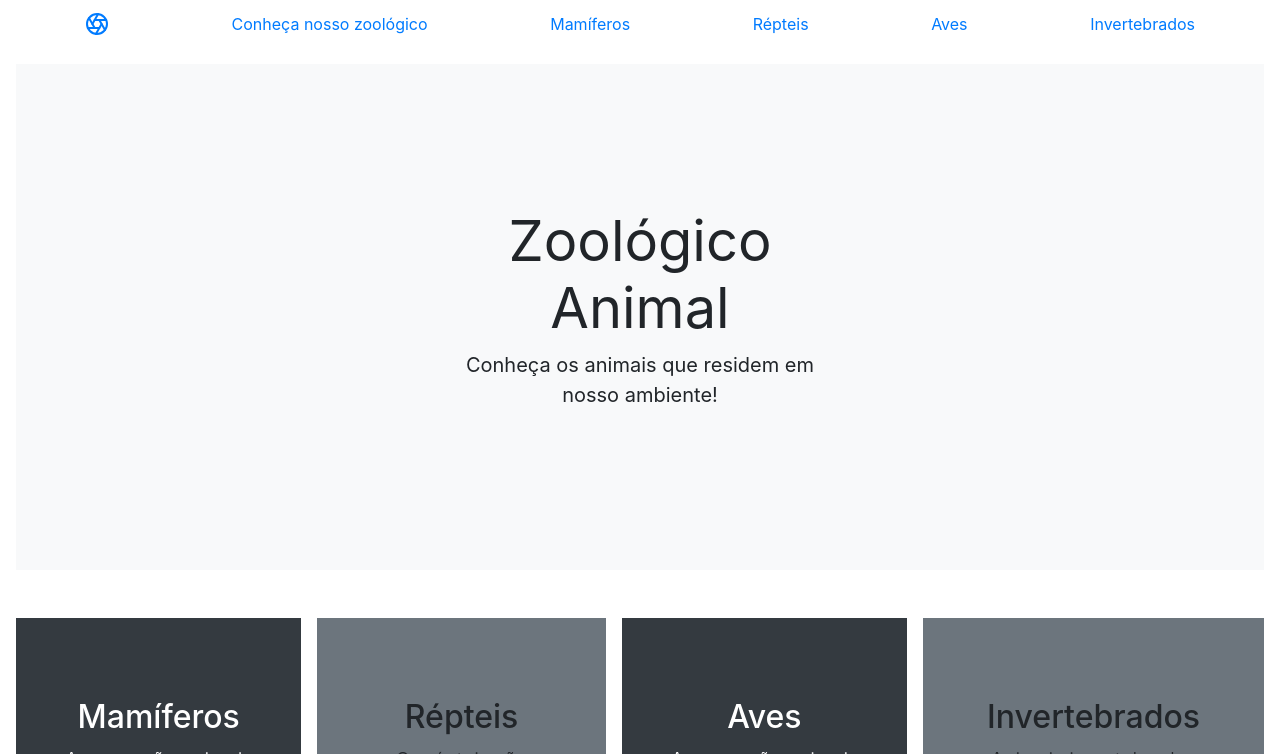
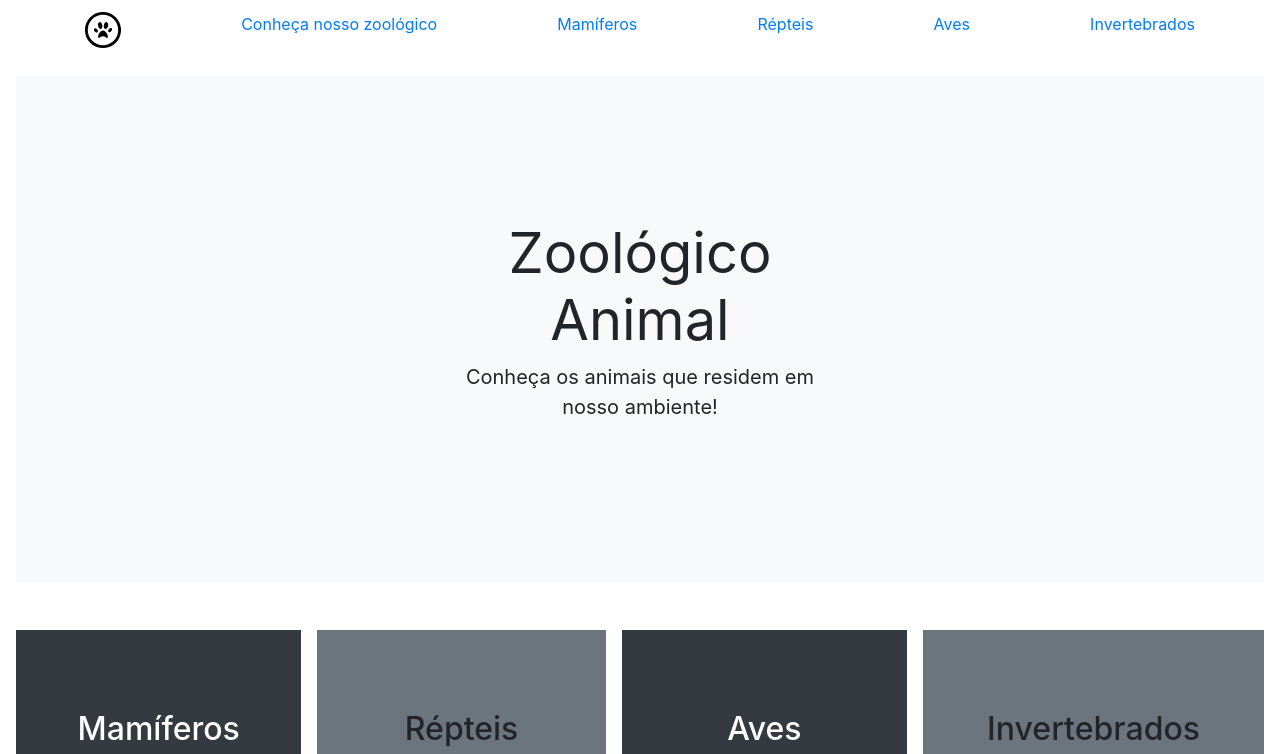
Before and after one commit to Gabrielsandres/Boostrap, a plain HTML site: page index.html in a window 1280 px wide. Shown: the top 754 px of the page. Drawn offline with nearby package versions, Linux system fonts and the light colour scheme; files that its build step writes are made by us from their sources; a script that the page names is missing; files whose address does not match are found by name.

Commit message:
Add files via upload

```diff
--- a/index.html
+++ b/index.html
@@ -1,5 +1,6 @@
-<!DOCTYPE html>
+<!DOCTYPE svg PUBLIC "-//W3C//DTD SVG 1.1//EN" "http://www.w3.org/Graphics/SVG/1.1/DTD/svg11.dtd" html>
 <html lang="en">
+
 <head>
   <meta charset="utf-8">
   <meta name="viewport" content="width=device-width, initial-scale=1, shrink-to-fit=no">
@@ -20,13 +21,35 @@
   <!-- Estilos customizados para esse template -->
   <link href="style.css" rel="stylesheet">
 </head>
+
 <body>
 
-    <nav class="site-header sticky-top py-1">
+  <nav class="site-header absolute py-1">
     <div class="container d-flex flex-column flex-md-row justify-content-between">
       <a class="py-2" href="#">
-          <svg xmlns="http://www.w3.org/2000/svg" width="24" height="24" viewBox="0 0 24 24" fill="none" stroke="currentColor" stroke-width="2" stroke-linecap="round" stroke-linejoin="round" class="d-block mx-auto"><circle cx="12" cy="12" r="10"></circle><line x1="14.31" y1="8" x2="20.05" y2="17.94"></line><line x1="9.69" y1="8" x2="21.17" y2="8"></line><line x1="7.38" y1="12" x2="13.12" y2="2.06"></line><line x1="9.69" y1="16" x2="3.95" y2="6.06"></line><line x1="14.31" y1="16" x2="2.83" y2="16"></line><line x1="16.62" y1="12" x2="10.88" y2="21.94"></line></svg>
+        <svg fill="#000000" version="1.1" id="Layer_1" xmlns="http://www.w3.org/2000/svg" xmlns:xlink="http://www.w3.org/1999/xlink"
+	 width="36px" height="36px" viewBox="0 0 512 512" enable-background="new 0 0 512 512" xml:space="preserve">
+<g>
+	<path d="M256-0.5C114.333-0.5-0.5,114.333-0.5,256S114.333,512.5,256,512.5S512.5,397.667,512.5,256S397.667-0.5,256-0.5z
+		 M256,472.422C136.47,472.422,39.578,375.53,39.578,256C39.578,136.47,136.47,39.578,256,39.578
+		c119.53,0,216.422,96.892,216.422,216.422C472.422,375.53,375.53,472.422,256,472.422z"/>
+	<path d="M133.48,236.619c-9.394,8.673-6.982,27.397,5.385,41.863c12.368,14.45,29.996,19.131,39.374,10.427
+		c9.378-8.643,6.967-27.397-5.401-41.832C160.47,232.642,142.842,227.945,133.48,236.619z"/>
+	<path d="M338.833,243.757c-11.006,15.625-11.694,34.52-1.55,42.223c10.129,7.671,27.257,1.314,38.247-14.325
+		c10.99-15.593,11.679-34.473,1.55-42.191C366.95,221.777,349.808,228.18,338.833,243.757z"/>
+	<path d="M226.129,240.125c16.517-3.977,25.111-28.65,19.179-55.107c-5.887-26.458-24.078-44.681-40.595-40.705
+		c-16.501,4.008-25.08,28.681-19.194,55.139C191.452,225.879,209.628,244.102,226.129,240.125z"/>
+	<path d="M309.057,144.313c-16.501-3.977-34.677,14.247-40.595,40.705c-5.918,26.458,2.661,51.131,19.193,55.107
+		c16.485,3.976,34.677-14.247,40.595-40.673C334.184,172.995,325.558,148.321,309.057,144.313z"/>
+	<path d="M256,262.513c-39.374,0-68.932,62.7-68.932,83.444c0,51.005,29.558-1.613,68.932-1.613c39.39,0,68.932,52.618,68.932,1.613
+		C324.932,325.213,295.39,262.513,256,262.513z"/>
+</g>
+</svg>
       </a>
+
+
+
+
       <a class="py-2 d-none d-md-inline-block" href="#">Conheça nosso zoológico</a>
       <a class="py-2 d-none d-md-inline-block" href="#">Mamíferos</a>
       <a class="py-2 d-none d-md-inline-block" href="#">Répteis</a>
@@ -49,30 +72,42 @@
     <div class="bg-dark mr-md-3 pt-3 px-3 pt-md-5 px-md-5 text-center text-white overflow-hidden">
       <div class="my-3 py-3">
         <h2 class="display-5">Mamíferos</h2>
-          <p class="lead">As aves são animais vertebrados, de sangue quente (homeotérmicos), que possuem o corpo revestido de penas. Com cerca de 9000 espécies conhecidas, elas ocupam vários tipos de ambientes e, de maneira geral, dominam o ar.</p>
+        <p class="lead">As aves são animais vertebrados, de sangue quente (homeotérmicos), que possuem o corpo revestido
+          de penas. Com cerca de 9000 espécies conhecidas, elas ocupam vários tipos de ambientes e, de maneira geral,
+          dominam o ar.</p>
       </div>
-        <div class="bg-light shadow-sm mx-auto" style="width: 80%; height: 300px; border-radius: 21px 21px 0 0;"><img src="Leao.jpg" style="width: 100%; height: 100%; border-radius: 5px;"></div>
+      <div class="bg-light shadow-sm mx-auto" style="width: 80%; height: 300px; border-radius: 21px 21px 0 0;"><img
+          src="Leao.jpg" style="width: 100%; height: 100%; border-radius: 5px;"></div>
     </div>
     <div class="bg-secondary mr-md-3 pt-3 px-3 pt-md-5 px-md-5 text-center overflow-hidden">
       <div class="my-3 p-3">
         <h2 class="display-5">Répteis</h2>
-          <p class="lead">Os répteis são animais que possuem como características principais o corpo com poucas glândulas, impermeável e coberto por escamas e/ou placas ósseas; a presença de pulmões bastante eficientes; e ovos com casca e anexos.</p>
+        <p class="lead">Os répteis são animais que possuem como características principais o corpo com poucas glândulas,
+          impermeável e coberto por escamas e/ou placas ósseas; a presença de pulmões bastante eficientes; e ovos com
+          casca e anexos.</p>
       </div>
-        <div class="bg-dark shadow-sm mx-auto" style="width: 80%; height: 300px; border-radius: 21px 21px 0 0;"><img src="Dragao.jpg" style="width: 100%; height: 100%; border-radius: 5px;"></div>
+      <div class="bg-dark shadow-sm mx-auto" style="width: 80%; height: 300px; border-radius: 21px 21px 0 0;"><img
+          src="Dragao.jpg" style="width: 100%; height: 100%; border-radius: 5px;"></div>
     </div>
     <div class="bg-dark mr-md-3 pt-3 px-3 pt-md-5 px-md-5 text-center text-white overflow-hidden">
       <div class="my-3 py-3">
         <h2 class="display-5">Aves</h2>
-          <p class="lead">As aves são animais vertebrados, de sangue quente (homeotérmicos), que possuem o corpo revestido de penas. Com cerca de 9000 espécies conhecidas, elas ocupam vários tipos de ambientes e, de maneira geral, dominam o ar.</p>
+        <p class="lead">As aves são animais vertebrados, de sangue quente (homeotérmicos), que possuem o corpo revestido
+          de penas. Com cerca de 9000 espécies conhecidas, elas ocupam vários tipos de ambientes e, de maneira geral,
+          dominam o ar.</p>
       </div>
-        <div class="bg-light shadow-sm mx-auto" style="width: 80%; height: 300px; border-radius: 21px 21px 0 0;"><img src="ave.jpg" style="width: 100%; height: 100%; border-radius: 5px;" ></div>
+      <div class="bg-light shadow-sm mx-auto" style="width: 80%; height: 300px; border-radius: 21px 21px 0 0;"><img
+          src="ave.jpg" style="width: 100%; height: 100%; border-radius: 5px;"></div>
     </div>
     <div class="bg-secondary mr-md-3 pt-3 px-3 pt-md-5 px-md-5 text-center overflow-hidden">
       <div class="my-3 p-3">
         <h2 class="display-5">Invertebrados</h2>
-            <p class="lead">Animais invertebrados caracterizam-se pela ausência de uma coluna vertebral e de crânio. Como exemplo podemos citar os insetos, crustáceos e anelídeos. Os invertebrados são animais que não apresentam coluna vertebral e crânio.</p>
+        <p class="lead">Animais invertebrados caracterizam-se pela ausência de uma coluna vertebral e de crânio. Como
+          exemplo podemos citar os insetos, crustáceos e anelídeos. Os invertebrados são animais que não apresentam
+          coluna vertebral e crânio.</p>
       </div>
-          <div class="bg-dark shadow-sm mx-auto" style="width: 80%; height: 300px; border-radius: 21px 21px 0 0;"><img src="caramujo.jpg" style="width: 100%; height: 100%; border-radius: 5px; "></div>
+      <div class="bg-dark shadow-sm mx-auto" style="width: 80%; height: 300px; border-radius: 21px 21px 0 0;"><img
+          src="caramujo.jpg" style="width: 100%; height: 100%; border-radius: 5px; "></div>
     </div>
 
   </div>
@@ -86,7 +121,16 @@
   <footer class="container py-5">
     <div class="row">
       <div class="col-12 col-md">
-          <svg xmlns="http://www.w3.org/2000/svg" width="24" height="24" viewBox="0 0 24 24" fill="none" stroke="currentColor" stroke-width="2" stroke-linecap="round" stroke-linejoin="round" class="d-block mb-2"><circle cx="12" cy="12" r="10"></circle><line x1="14.31" y1="8" x2="20.05" y2="17.94"></line><line x1="9.69" y1="8" x2="21.17" y2="8"></line><line x1="7.38" y1="12" x2="13.12" y2="2.06"></line><line x1="9.69" y1="16" x2="3.95" y2="6.06"></line><line x1="14.31" y1="16" x2="2.83" y2="16"></line><line x1="16.62" y1="12" x2="10.88" y2="21.94"></line></svg>
+        <svg xmlns="http://www.w3.org/2000/svg" width="24" height="24" viewBox="0 0 24 24" fill="none"
+          stroke="currentColor" stroke-width="2" stroke-linecap="round" stroke-linejoin="round" class="d-block mb-2">
+          <circle cx="12" cy="12" r="10"></circle>
+          <line x1="14.31" y1="8" x2="20.05" y2="17.94"></line>
+          <line x1="9.69" y1="8" x2="21.17" y2="8"></line>
+          <line x1="7.38" y1="12" x2="13.12" y2="2.06"></line>
+          <line x1="9.69" y1="16" x2="3.95" y2="6.06"></line>
+          <line x1="14.31" y1="16" x2="2.83" y2="16"></line>
+          <line x1="16.62" y1="12" x2="10.88" y2="21.94"></line>
+        </svg>
         <small class="d-block mb-3 text-muted">© 2017-2018</small>
       </div>
       <div class="col-6 col-md">
@@ -134,7 +178,9 @@
   <!-- Principal JavaScript do Bootstrap
     ================================================== -->
   <!-- Foi colocado no final para a página carregar mais rápido -->
-    <script src="https://code.jquery.com/jquery-3.3.1.slim.min.js" integrity="sha384-q8i/X+965DzO0rT7abK41JStQIAqVgRVzpbzo5smXKp4YfRvH+8abtTE1Pi6jizo" crossorigin="anonymous"></script>
+  <script src="https://code.jquery.com/jquery-3.3.1.slim.min.js"
+    integrity="sha384-q8i/X+965DzO0rT7abK41JStQIAqVgRVzpbzo5smXKp4YfRvH+8abtTE1Pi6jizo"
+    crossorigin="anonymous"></script>
   <script>window.jQuery || document.write('<script src="../../assets/js/vendor/jquery-slim.min.js"><\/script>')</script>
   <script src="../../assets/js/vendor/popper.min.js"></script>
   <script src="../../dist/js/bootstrap.min.js"></script>
@@ -149,4 +195,5 @@
 
 
 </body>
+
 </html>
```
Lines whose indentation alone changed are shown as unchanged.
